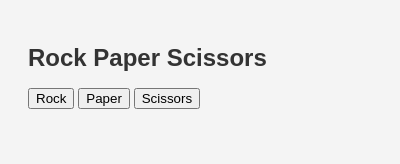
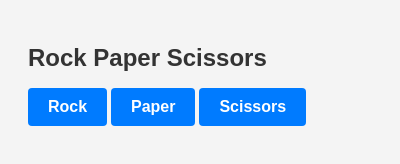
Before and after one commit to jonny-vanessen/rps-extension, a browser extension: page popup.html in a window 400 px wide. Shown: the top 164 px of the page. Drawn offline with Linux system fonts and the light colour scheme.

Commit message:
added styles

```diff
--- a/popup.css
+++ b/popup.css
@@ -20,3 +20,24 @@ body {
   color: #333;
   background-color: #f4f4f4;
 }
+
+button {
+  display: inline-block;
+  padding: 10px 20px;
+  font-size: 16px;
+  font-weight: bold;
+  color: #fff;
+  background-color: #007bff;
+  border: none;
+  border-radius: 4px;
+  cursor: pointer;
+}
+
+button:hover {
+  background-color: #0056b3;
+}
+
+button:focus {
+  outline: none;
+  box-shadow: 0 0 0 3px rgba(0, 123, 255, 0.5);
+}
--- a/popup.html
+++ b/popup.html
@@ -5,6 +5,7 @@
     <script src="https://www.gstatic.com/firebasejs/9.0.0/firebase-app.js"></script>
     <script src="https://www.gstatic.com/firebasejs/9.0.0/firebase-database.js"></script>
     <script src="popup.js" defer></script>
+    <link rel="stylesheet" href="popup.css">
   </head>
   <body>
     <h1>Rock Paper Scissors</h1>
@@ -12,9 +13,5 @@
     <button id="paper">Paper</button>
     <button id="scissors">Scissors</button>
     <div id="result"></div>
-<style>
-  @import url("popup.css");
-</style>
-
   </body>
 </html>
```
